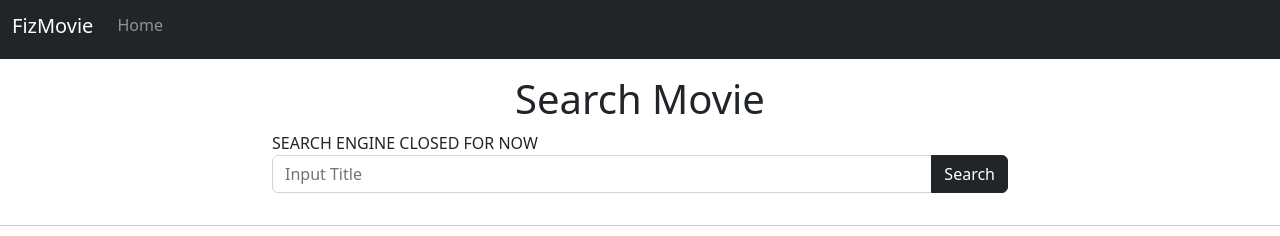
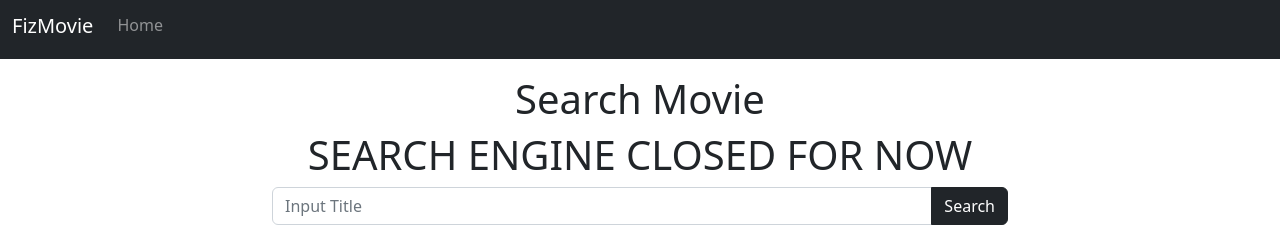
Before and after one commit to FizSMILE/FizMovie, a plain HTML site: page index.html in a window 1280 px wide. Shown: the top 236 px of the page. Drawn offline with nearby package versions, Linux system fonts and the light colour scheme.

Commit message:
Update index.html

```diff
--- a/index.html
+++ b/index.html
@@ -28,7 +28,7 @@
         <div class="row mt-3 justify-content-center">
           <div class="col-md-8">
             <h1 class="text-center">Search Movie</h1>
-            <alert>SEARCH ENGINE CLOSED FOR NOW</alert>
+            <h1 class="text-center"><alert>SEARCH ENGINE CLOSED FOR NOW</alert></h1>
             <div class="input-group mb-3">
               <input type="text" class="form-control" required placeholder="Input Title" id="search-input" aria-label="Recipient's username" aria-describedby="button-addon2"  />
               <button class="btn btn-dark" type="button" id="search-button">Search</button>
```
